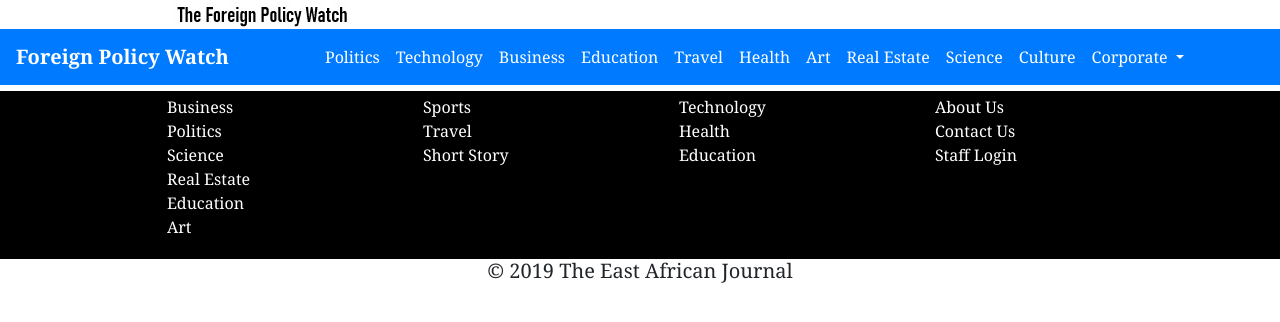
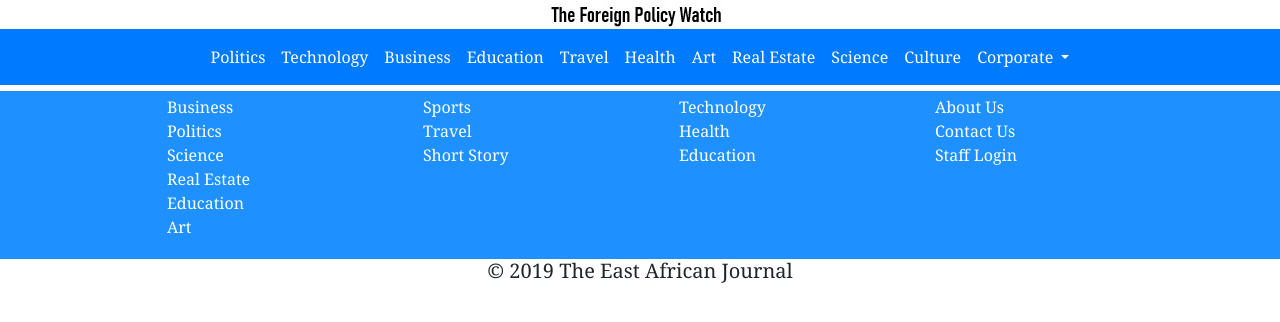
Before and after one commit to EduardOmanyala/articles, a Django app: template blog/templates/blog/base.html in a window 1280 px wide. Shown: the top 322 px of the page. Run offline with Django 4.2, Linux system fonts and the light colour scheme; the template is opened without the code that fills it, so the values that code supplies are empty; some libraries are stand-ins or nearby versions.

Commit message:
change parts of the display2

```diff
--- a/blog/static/blog/main10.css
+++ b/blog/static/blog/main10.css
@@ -73,7 +73,8 @@
 /* Banner section, to be displayed on mobile version */
 .banner {
     height: auto;
-    width: 100%;
+    display:block;
+    width: 20%;
     background-color: white;
     margin: auto;
     overflow: auto;
@@ -91,11 +92,28 @@
     text-decoration: none;
     color: black;
 }
-@media screen and (max-width: 600px) {
+@media screen and (max-width: 1000px) {
     .posts {
         grid-template-columns: 100%;
     }
 }
+
+@media screen and (min-width: 950px) {
+    .brand123 {
+        display: none;
+    }
+}
+
+@media screen and (max-width: 950px) {
+    .banner {
+        display: none;
+        width: 100%;
+        overflow: hidden;
+        padding: 0%;
+        margin: 0%;
+    }
+}
+
 .mainone {
     background-color: white;
     float: left;
@@ -127,12 +145,6 @@
     }
     .top {
         display: none;
-    }
-    .banner {
-        width: 100%;
-        overflow: hidden;
-        padding: 0%;
-        margin: 0%;
     }
     .banner img {
         width: 100%;
@@ -220,7 +232,7 @@
 
 /* footer starts here */
 .links {
-    background-color: black;
+    background-color: dodgerblue;
     width: 100%;
     display: grid;
     grid-template-columns: 20% 20% 20% 20%;
@@ -355,7 +367,7 @@
 }
 .mf-list {
     width: 100%;
-    background-color: black;
+    background-color: dodgerblue;
     height: auto;
     padding: 1%;
     margin: 0;
```
